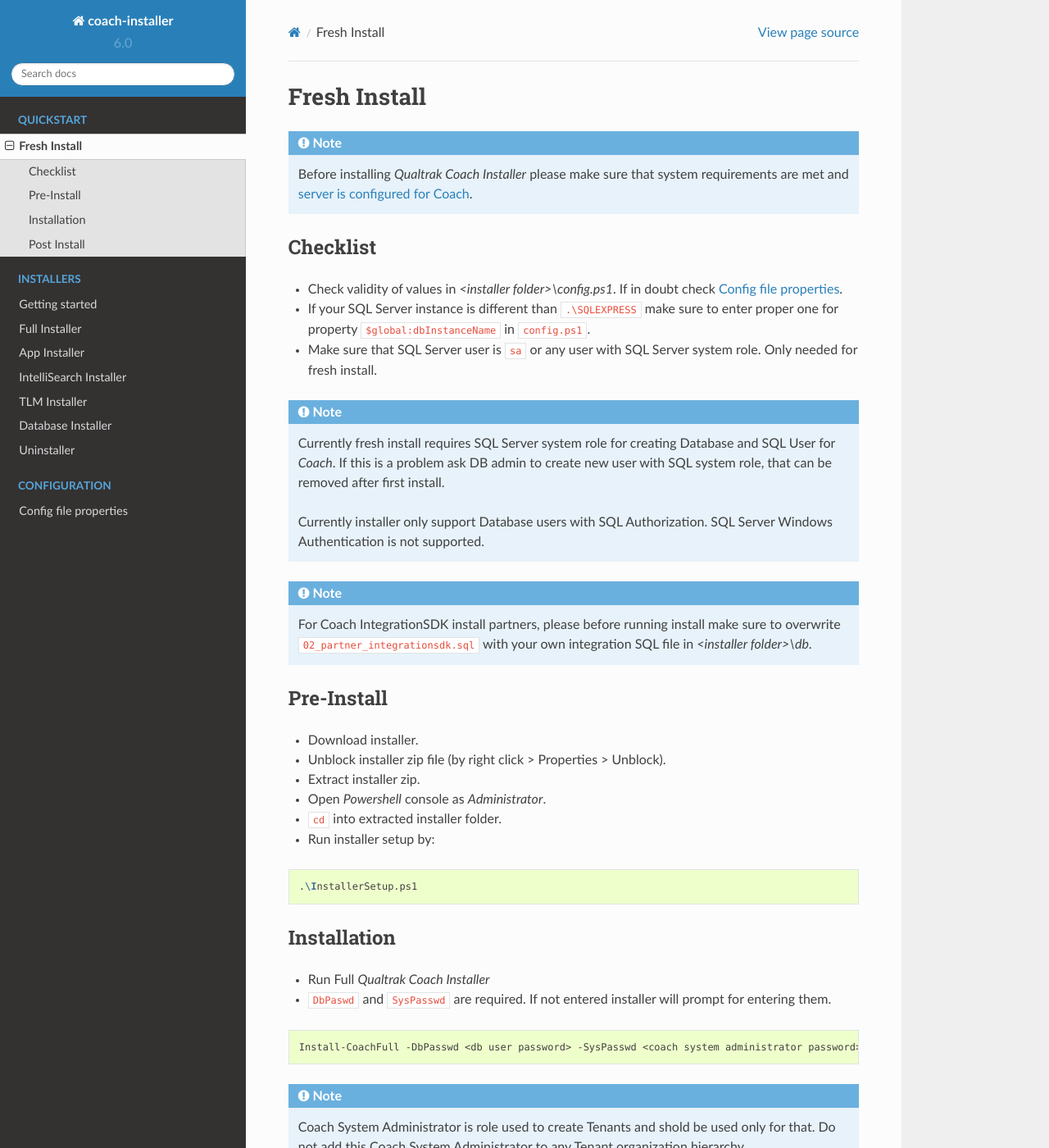
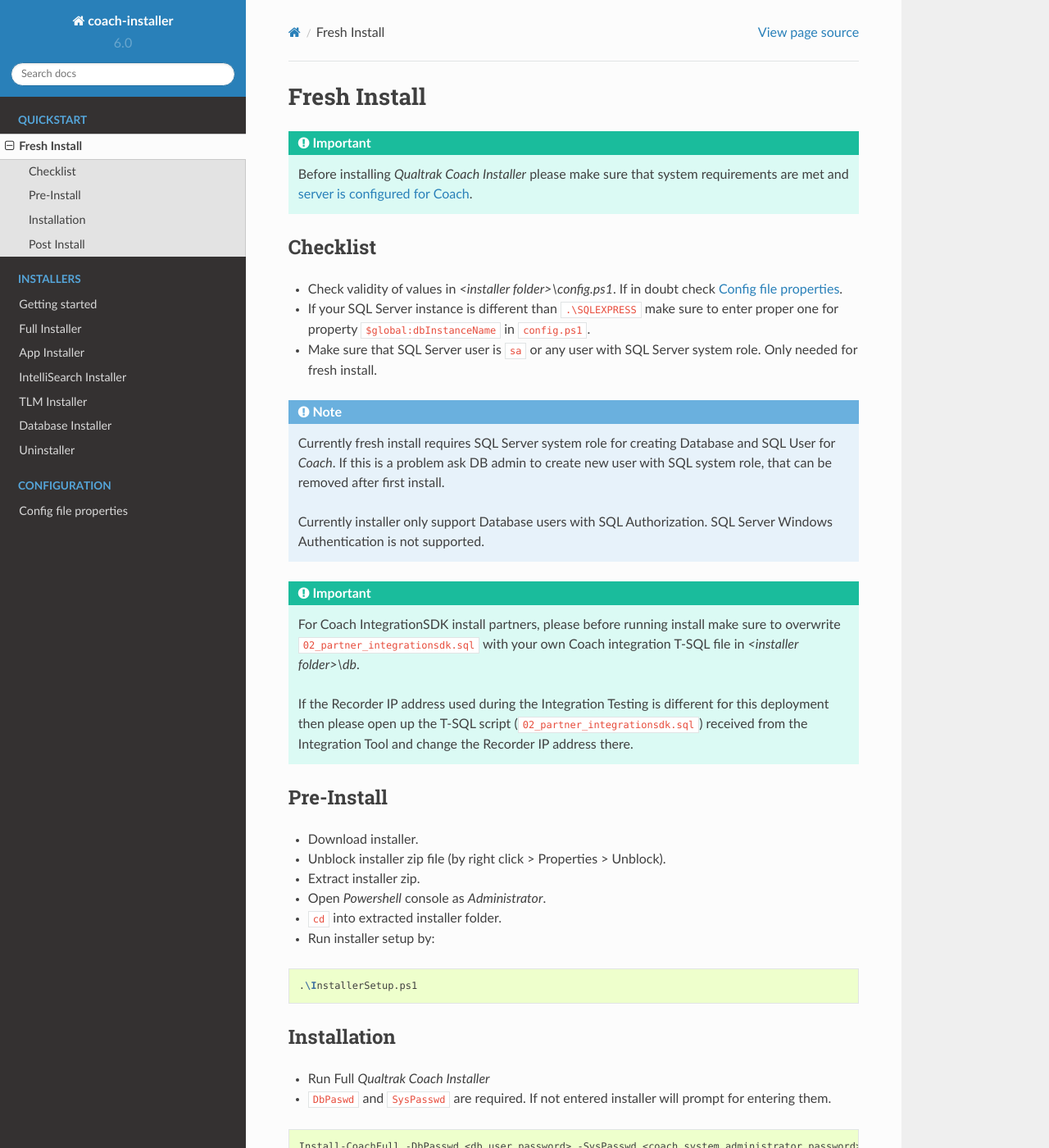
Before and after one commit to qualtrak/docs-coach-installer, a Sphinx documentation site: the page built from source/fresh-install.rst, in a window 1280 px wide and 1400 px high. Shown: the whole window at 82% size. Built offline with Sphinx 7.4.7 and the Read the Docs theme 2.0.0, drawn with Linux system fonts in a browser that asks for light colours.

Commit message:
Added some important notes to installer fresh install.

```diff
--- a/source/fresh-install.rst
+++ b/source/fresh-install.rst
@@ -1,7 +1,7 @@
 Fresh Install
 =============
 
-.. note::
+.. important::
 
  Before installing *Qualtrak Coach Installer* please make sure that system requirements are met and `server is configured for Coach <http://data-connector-api.readthedocs.io/en/latest/server.html#server-deploy-label>`_.
 
@@ -19,9 +19,11 @@
 
  Currently installer only support Database users with SQL Authorization. SQL Server Windows Authentication is not supported.
 
-.. note::
+.. important::
 
- For Coach IntegrationSDK install partners, please before running install make sure to overwrite ``02_partner_integrationsdk.sql`` with your own integration SQL file in *<installer folder>\\db*.
+ For Coach IntegrationSDK install partners, please before running install make sure to overwrite ``02_partner_integrationsdk.sql`` with your own Coach integration T-SQL file in *<installer folder>\\db*.
+
+ If the Recorder IP address used during the Integration Testing is different for this deployment then please open up the T-SQL script (``02_partner_integrationsdk.sql``) received from the Integration Tool and change the Recorder IP address there.
 
 Pre-Install
 -----------
```
